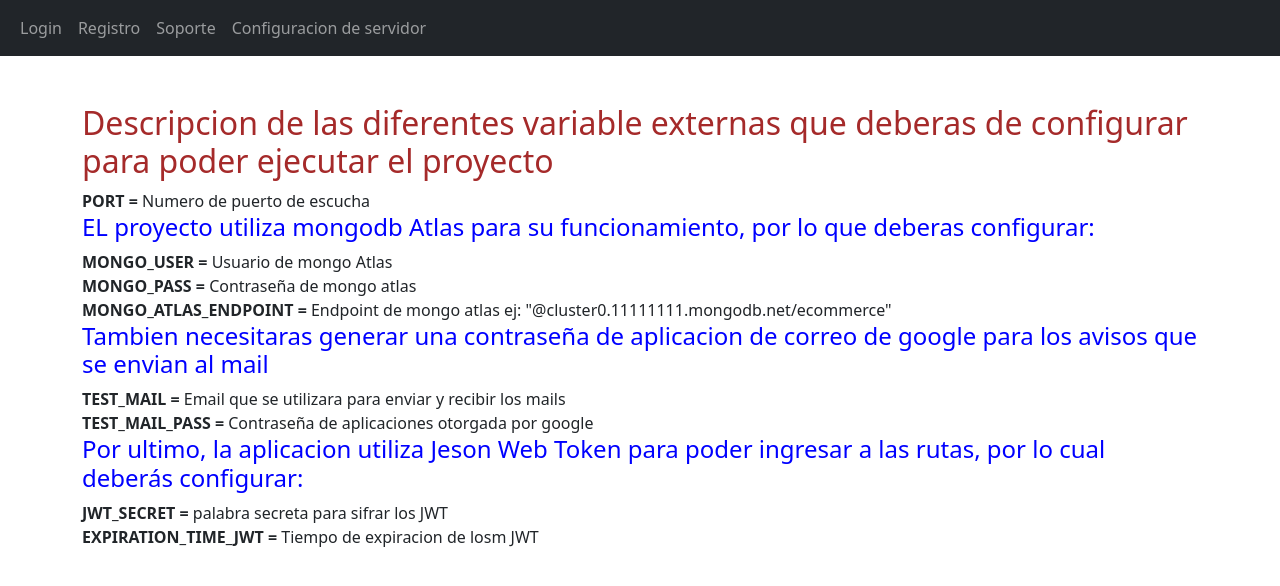
After one commit to FranBZ/-e-commerce-coder, a Node server app: page /server in a window 1280 px wide. The commit adds this page. Shown: the top 586 px of the page. Run offline with Node 20, Linux system fonts and the light colour scheme; some libraries are stand-ins or nearby versions.

Commit message:
JWT y algunas modificaciones

```diff
--- a/src/app.js
+++ b/src/app.js
@@ -9,6 +9,7 @@ const productRouter = require('./routes/product.routes.js')
 const cartRouter = require('./routes/cart.routes.js')
 const orderRouter = require('./routes/order.routes.js')
 
+const { verifyToken } = require('./middlewares/veryfyToken.js')
 const { join } = require('path')
 
 const app = express()
@@ -31,10 +32,11 @@ app.use(express.static(join(__dirname, 'public')))
 // Rutas
 app.use('/', authRouter)
 app.use('/chat', chatRouter)
-app.use('/users', userRouter)
-app.use('/products', productRouter)
-app.use('/cart', cartRouter)
-app.use('/order', orderRouter)
+app.use('/users', verifyToken, userRouter)
+app.use('/products', verifyToken, productRouter)
+app.use('/cart', verifyToken, cartRouter)
+app.use('/order', verifyToken, orderRouter)
+app.use('/server', (req, res) => res.render('serverConfig'))
 
 // Socket
 require('./config/socket.js')
--- a/src/config/dbsConnect.js
+++ b/src/config/dbsConnect.js
@@ -14,7 +14,7 @@ const {
 
 const dbsConfig = {
     mongodbAtlas: {
-        uri: 'mongodb://0.0.0.0:27017/ecommerce', //`mongodb+srv://${MONGO_USER}:${encodeURIComponent(MONGO_PASS)}${MONGO_ATLAS_ENDPOINT}`,
+        uri: `mongodb+srv://${MONGO_USER}:${encodeURIComponent(MONGO_PASS)}${MONGO_ATLAS_ENDPOINT}`,
         options: {
             useNewUrlParser: true,
             useUnifiedTopology: true
--- a/src/middlewares/validateToken.js
+++ b/src/middlewares/veryfyToken.js
@@ -2,7 +2,7 @@ const jwt = require('jsonwebtoken')
 
 const verifyToken = (req, res, next) => {
     const token = req.header('auth-token')
-    if(!token) res.status(403).json({ message: 'Acceso denegado'})
+    if(!token) return res.status(403).json({ message: 'Acceso denegado'})
     try {
         const validUser = jwt.verify(token, process.env.JWT_SECRET)
         req.user = validUser
--- a/src/routes/user.routes.js
+++ b/src/routes/user.routes.js
@@ -1,10 +1,9 @@
 const { Router } = require('express')
 const { getUsers } = require('../controllers/user.controller.js')
-const { verifyToken } = require('../middlewares/validateToken.js')
 
 const userRouter = Router()
 
-// Users
+// Esta ruta devuleve todos los usuarios (es necesario un toquen validado para consultar esta ruta)
 userRouter.get('/:id?', getUsers)
 
 module.exports = userRouter
--- a/src/views/partials/nav.ejs
+++ b/src/views/partials/nav.ejs
@@ -15,6 +15,9 @@
                 <li class='nav-item'>
                     <a class='nav-link' href='../chat'>Soporte</a>
                 </li>
+                <li class='nav-item'>
+                    <a class='nav-link' href='../server'>Configuracion de servidor</a>
+                </li>
             </ul>
         </div>
     </div>
--- /dev/null
+++ b/src/views/serverConfig.ejs
@@ -0,0 +1,31 @@
+<!DOCTYPE html>
+<html lang="en">
+    <%- include('partials/head') %>
+    <body>
+        <%- include('partials/nav') %>
+        <div class='container mt-5'>
+            <div class='row'>
+                <h2 style="color: brown;">Descripcion de las diferentes variable externas que deberas de configurar para poder ejecutar el proyecto</h2>
+                <section>
+                    <div><b>PORT =</b> Numero de puerto de escucha</div>
+                </section>
+                <section>
+                    <h4 style="color: blue;"> EL proyecto utiliza mongodb Atlas para su funcionamiento, por lo que deberas configurar:</h4>
+                    <div><b>MONGO_USER =</b> Usuario de mongo Atlas</div>
+                    <div><b>MONGO_PASS =</b> Contraseña de mongo atlas</div>
+                    <div><b>MONGO_ATLAS_ENDPOINT =</b> Endpoint de mongo atlas ej: "@cluster0.11111111.mongodb.net/ecommerce"</div>
+                </section>
+                <section>
+                    <h4 style="color: blue;">Tambien necesitaras generar una contraseña de aplicacion de correo de google para los avisos que se envian al mail</h4>
+                    <div><b>TEST_MAIL =</b> Email que se utilizara para enviar y recibir los mails</div>
+                    <div><b>TEST_MAIL_PASS =</b> Contraseña de aplicaciones otorgada por google</div>
+                </section>
+                <section>
+                    <h4 style="color: blue;">Por ultimo, la aplicacion utiliza Jeson Web Token para poder ingresar a las rutas, por lo cual deberás configurar:</h4>
+                    <div><b>JWT_SECRET =</b> palabra secreta para sifrar los JWT</div>
+                    <div><b>EXPIRATION_TIME_JWT =</b> Tiempo de expiracion de losm JWT</div>
+                </section>
+            </div>
+        </div>
+    </body>
+</html>
```
Also changed, not shown: src/services/order.service.js (+19 -2 lines), src/services/user.service.js (+20 -0 lines).
